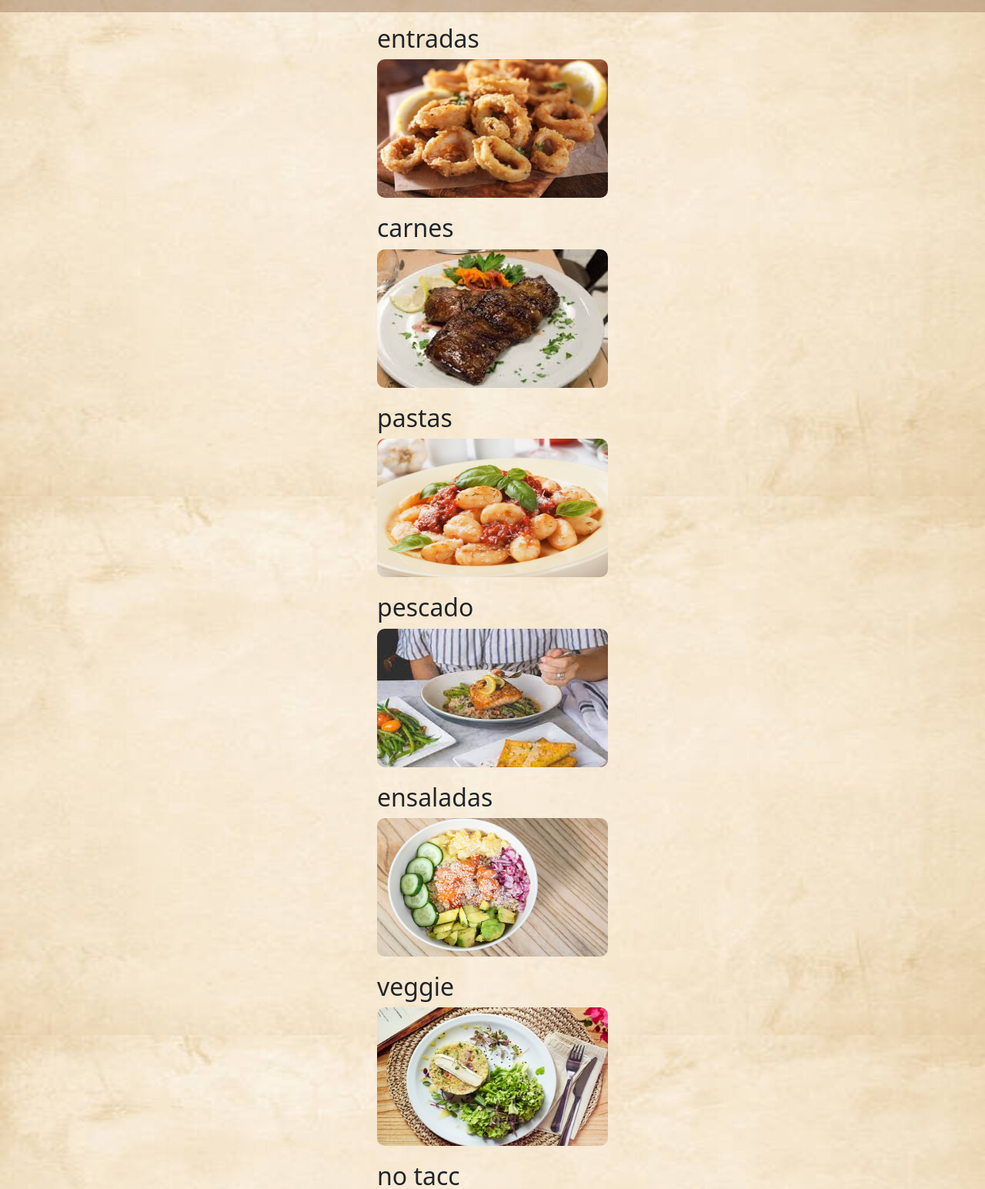
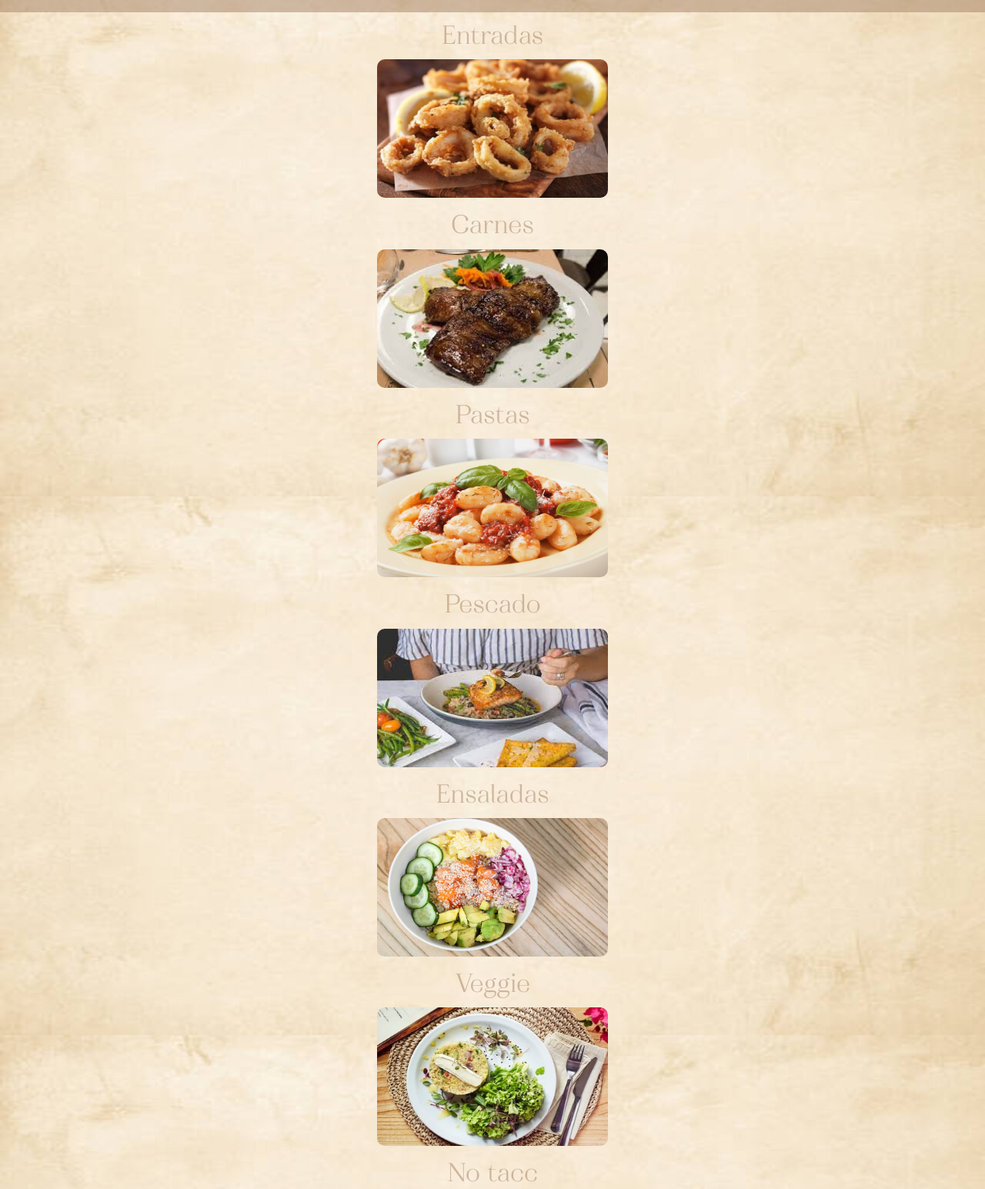
Before and after one commit to baltarodriguezz/PF-Rodriguez, a plain HTML site: page pages/menu.html in a window 1280 px wide. Shown: the part 55-1600 px from the top of the page at 77% size. Drawn offline with nearby package versions, Linux system fonts and the light colour scheme.

Commit message:
cambio pequeño

```diff
--- a/css/styles.css
+++ b/css/styles.css
@@ -91,7 +91,11 @@ a{
     margin: 15px;
     position: relative;
 }
-
+.menu h2{
+    text-align: center;
+    font-family: 'geraldine';
+    color:#a37f617f ;
+}
 .carousel-item img {
     height: 200px;
     width: 350px;
--- a/pages/menu.html
+++ b/pages/menu.html
@@ -47,47 +47,47 @@
     </header>
     <section class="menu">
         <div>
-          <h2>entradas</h2>
+          <h2>Entradas</h2>
           <a href="../pages-carta/entradas.html">
             <img src="../img/Rabas-12345678Home1Home12 (1).jpg" alt=""></a>
         </div>
         <div>
-          <h2>carnes</h2>
+          <h2>Carnes</h2>
           <a href="../pages-carta/carnes.html">
             <img src="../img/carnes (1).jpg" alt=""></a>
         </div>
         <div>
-          <h2>pastas</h2>
+          <h2>Pastas</h2>
           <a href="../pages-carta/pastas.html">
             <img src="../img/biasatti-gnocchi-papa-jpg (1).jpg" alt=""></a>
         </div>
         <div>
-          <h2>pescado</h2>
+          <h2>Pescado</h2>
           <a href="../pages-carta/pescado.html">
             <img src="../img/pescado.jpg" alt=""></a>
         </div>
         <div>
-          <h2>ensaladas</h2>
+          <h2>Ensaladas</h2>
           <a href="../pages-carta/ensaladas.html">
             <img src="../img/comida-restaurante-salad-Planet (1).jpg" alt=""></a>
         </div>
         <div>
-          <h2>veggie</h2>
+          <h2>Veggie</h2>
           <a href="../pages-carta/veggie.html">
             <img src="../img/64rXS_-51_360x240__1.jpg" alt=""></a>
         </div>
         <div>
-          <h2>no tacc</h2>
+          <h2>No tacc</h2>
           <a href="../pages-carta/sintacc.html">
             <img src="../img/15587799425031.jpg" alt=""></a>
         </div>
         <div>
-          <h2>postres</h2>
+          <h2>Postres</h2>
           <a href="../pages-carta/postres.html">
             <img src="../img/postre.jpg" alt=""></a>
         </div>
         <div>
-          <h2>bebidas</h2>
+          <h2>Bebidas</h2>
           <a href="../pages-carta/bebidas.html">
             <img src="../img/bebidass.jpg+.jpg" alt="">
           </div></a>
```
